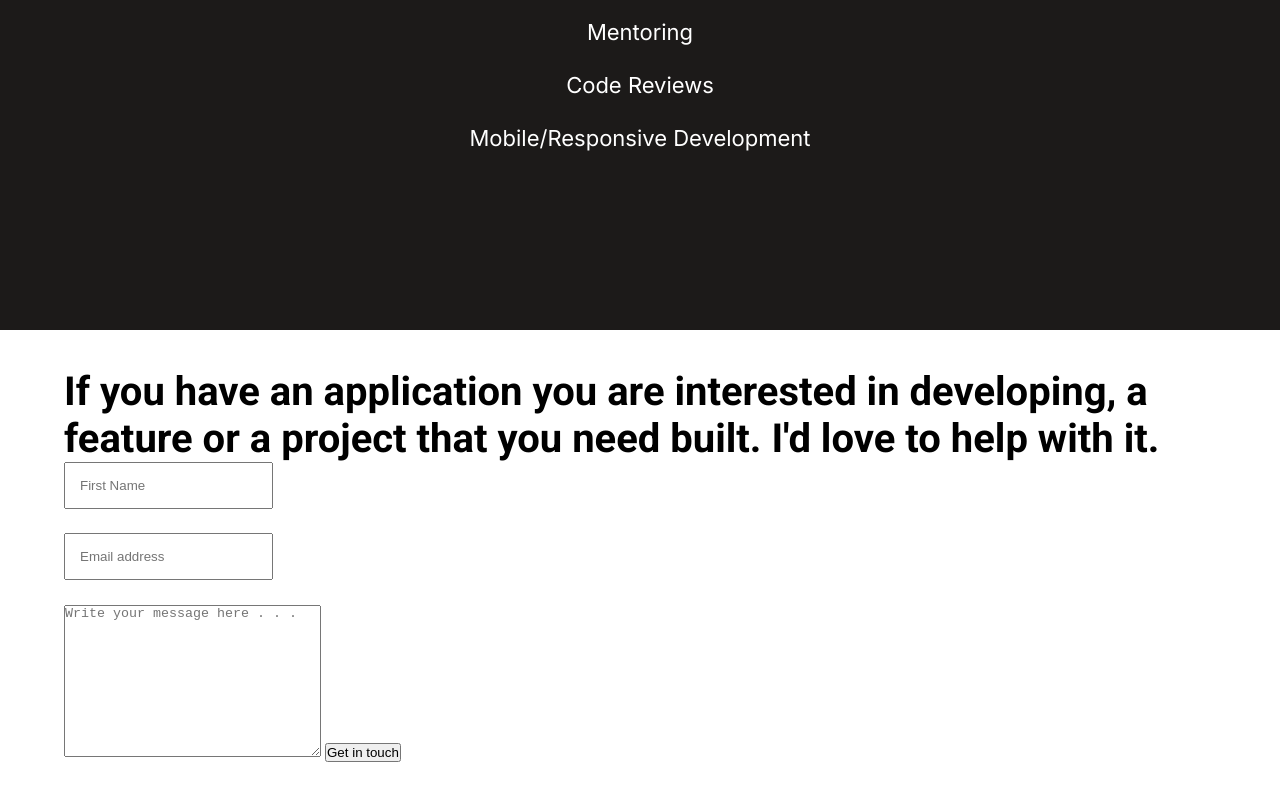
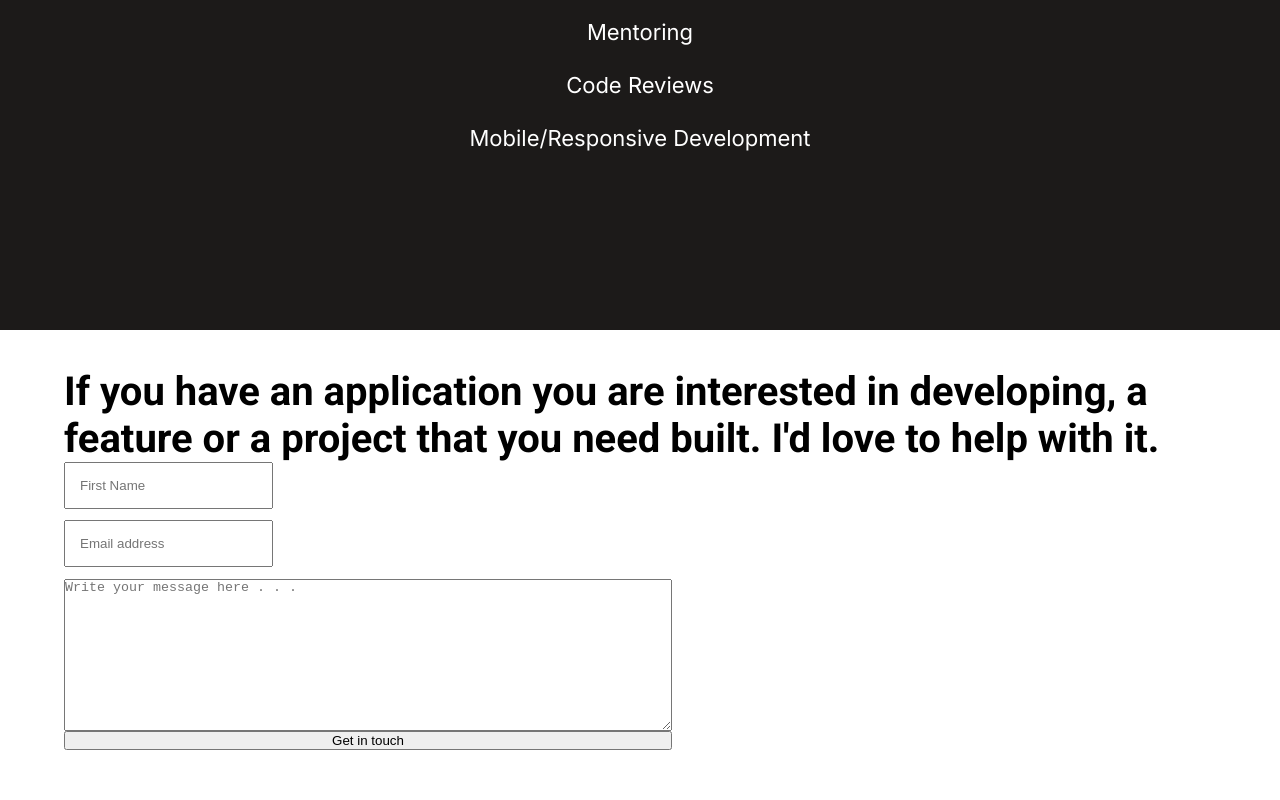
Before and after one commit to SamArsanios/cr-training-contact-form, a plain HTML site: page index.html in a window 1280 px wide. Shown: the part 6377-7177 px from the top of the page. Drawn offline with Linux system fonts and the light colour scheme.

Commit message:
Add more position to input boxes

```diff
--- a/css/main.css
+++ b/css/main.css
@@ -347,7 +347,29 @@ footer {
   font-size: 40px;
 }
 
+.inputs {
+  width: 50%;
+  display: flex;
+  flex-direction: column;
+}
 
+.name-input {
+  display: flex;
+  width: 100%;
+  justify-content: space-between;
+}
+
+.first-name {
+  /* display: flex; */
+  flex-direction: column;
+  width: 90%;
+}
+
+.email {
+  /* display: flex; */
+  flex-direction: column;
+  width: 100%;
+}
 
 input {
   padding: 14px;
```
